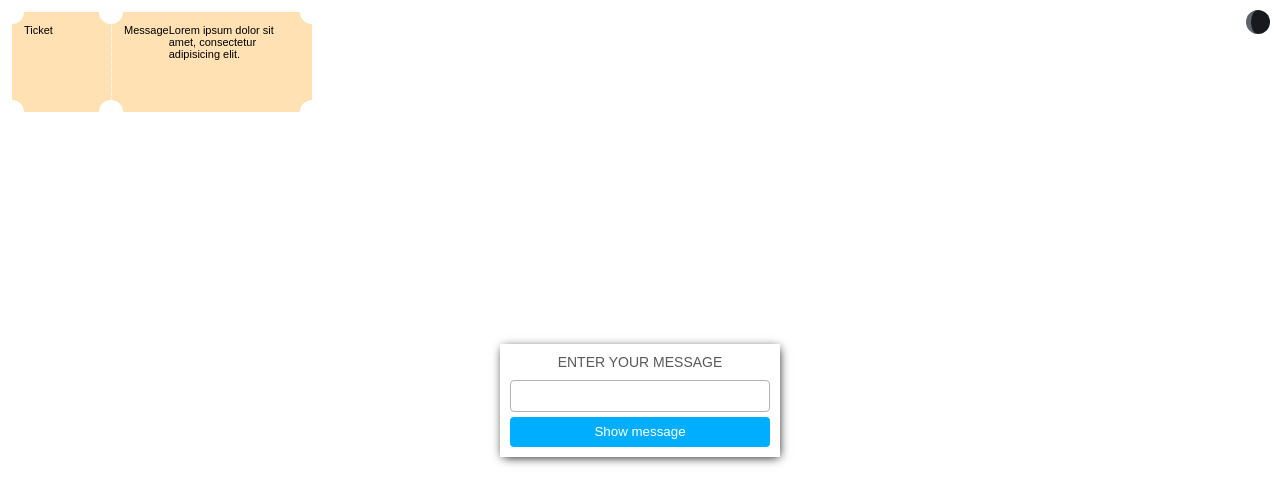
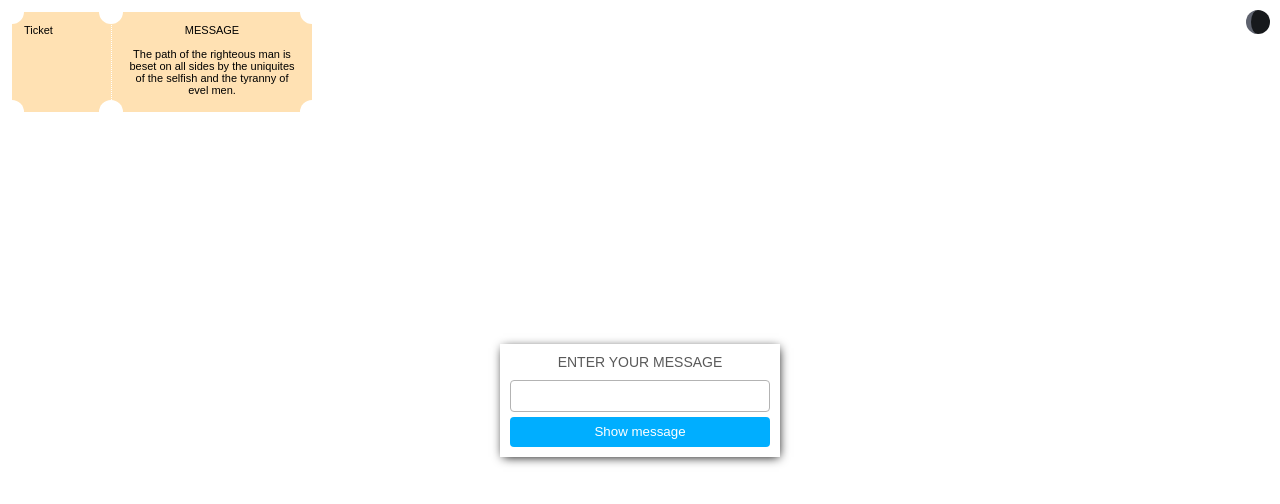
Before and after one commit to dipiash/gh_pages, a website: page index.html in a window 1280 px wide. Drawn offline with Linux system fonts and the light colour scheme.

Commit message:
Test text for message

```diff
--- a/content/site.less
+++ b/content/site.less
@@ -144,11 +144,15 @@ body.dark {
   }
 
   &__header {
-
+    display: block;
+    text-align: center;
+    text-transform: uppercase;
+    margin-bottom: 12px;
   }
 
   &__text {
-
+    display: block;
+    text-align: center;
   }
 
   &__round-item1,
@@ -156,8 +160,7 @@ body.dark {
   &__round-item3,
   &__round-item4,
   &__round-item5,
-  &__round-item6
-  {
+  &__round-item6 {
     position: absolute;
     width: 24px;
     height: 24px;
--- a/index.html
+++ b/index.html
@@ -19,9 +19,12 @@
     <div class="ticket__container">
         <div class="ticket__title">Ticket</div>
         <div class="ticket__message">
-            <div class="ticket__header">Message</div>
-            <div class="ticket__text">
-                Lorem ipsum dolor sit amet, consectetur adipisicing elit.
+            <div class="flex-container">
+                <div class="ticket__header">Message</div>
+                <div class="ticket__text">
+                    The path of the righteous man is beset on all sides by the uniquites of the selfish and the tyranny of
+                    evel men.
+                </div>
             </div>
         </div>
         <div class="ticket__round-item1"></div>
```
Also changed, not shown: content/site.css.
